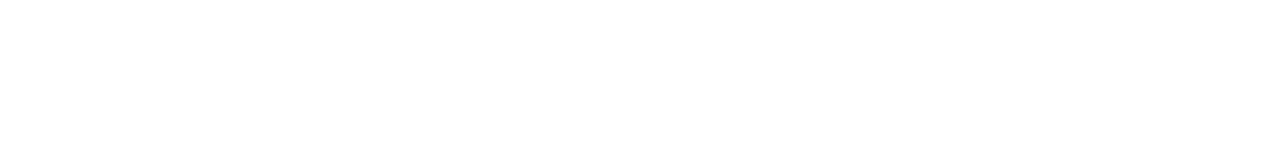
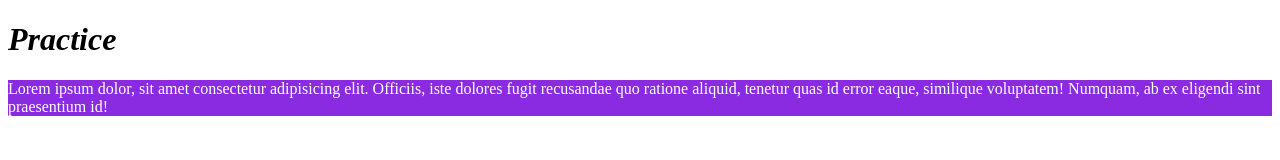
Before and after one commit to korasin/gh-page, a plain HTML site: page index.html in a window 1280 px wide. Drawn offline with Linux system fonts and the light colour scheme.

Commit message:
Add changes

```diff
--- a/index.html
+++ b/index.html
@@ -5,8 +5,11 @@
     <meta http-equiv="X-UA-Compatible" content="IE=edge">
     <meta name="viewport" content="width=device-width, initial-scale=1.0">
     <title>Practice Branching</title>
+    <link href="styles.css" rel="stylesheet" type="text/css">
 </head>
 <body>
+    <h1>Practice</h1>
+    <p>Lorem ipsum dolor, sit amet consectetur adipisicing elit. Officiis, iste dolores fugit recusandae quo ratione aliquid, tenetur quas id error eaque, similique voluptatem! Numquam, ab ex eligendi sint praesentium id!</p>
 
 </body>
 </html>
--- /dev/null
+++ b/styles.css
@@ -0,0 +1,8 @@
+h1{
+    font-style: italic;
+}
+p{
+    background-color: blueviolet;
+    color: white;
+
+}
```
